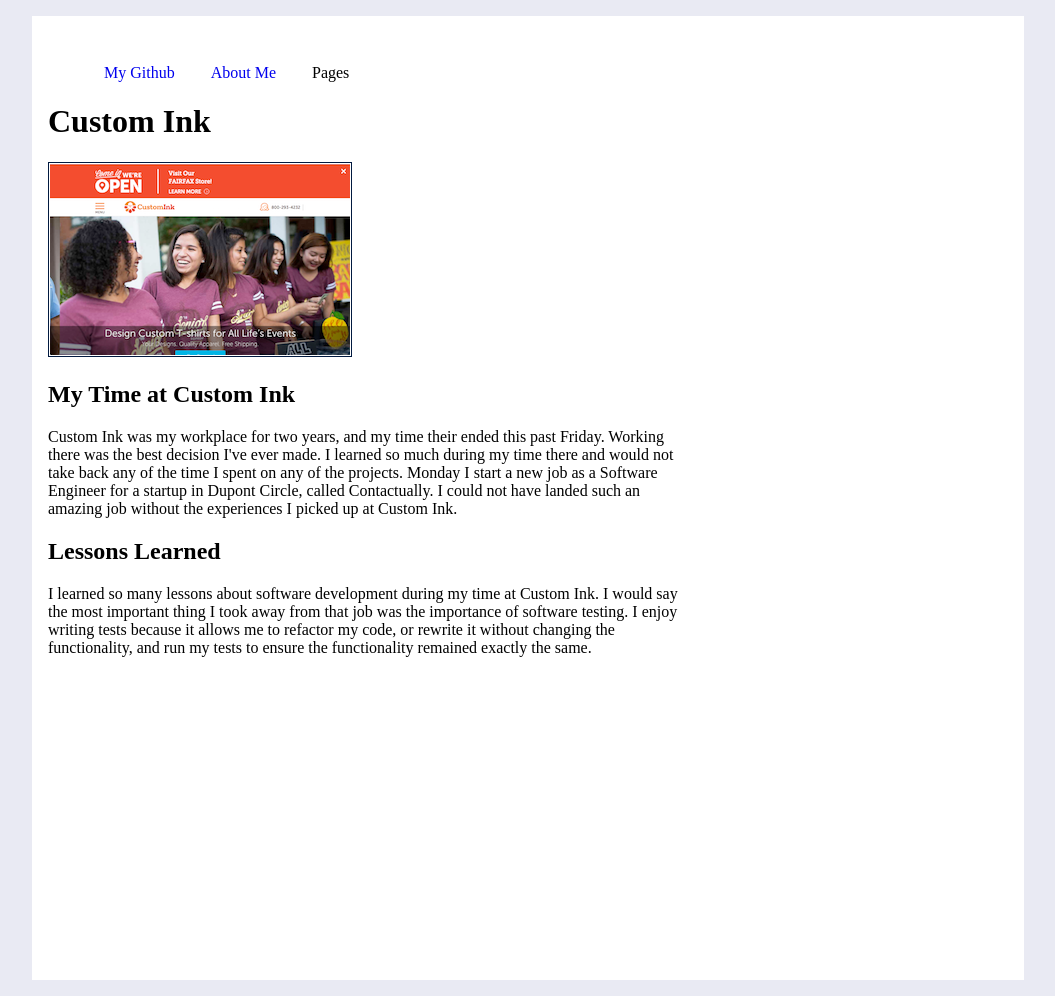
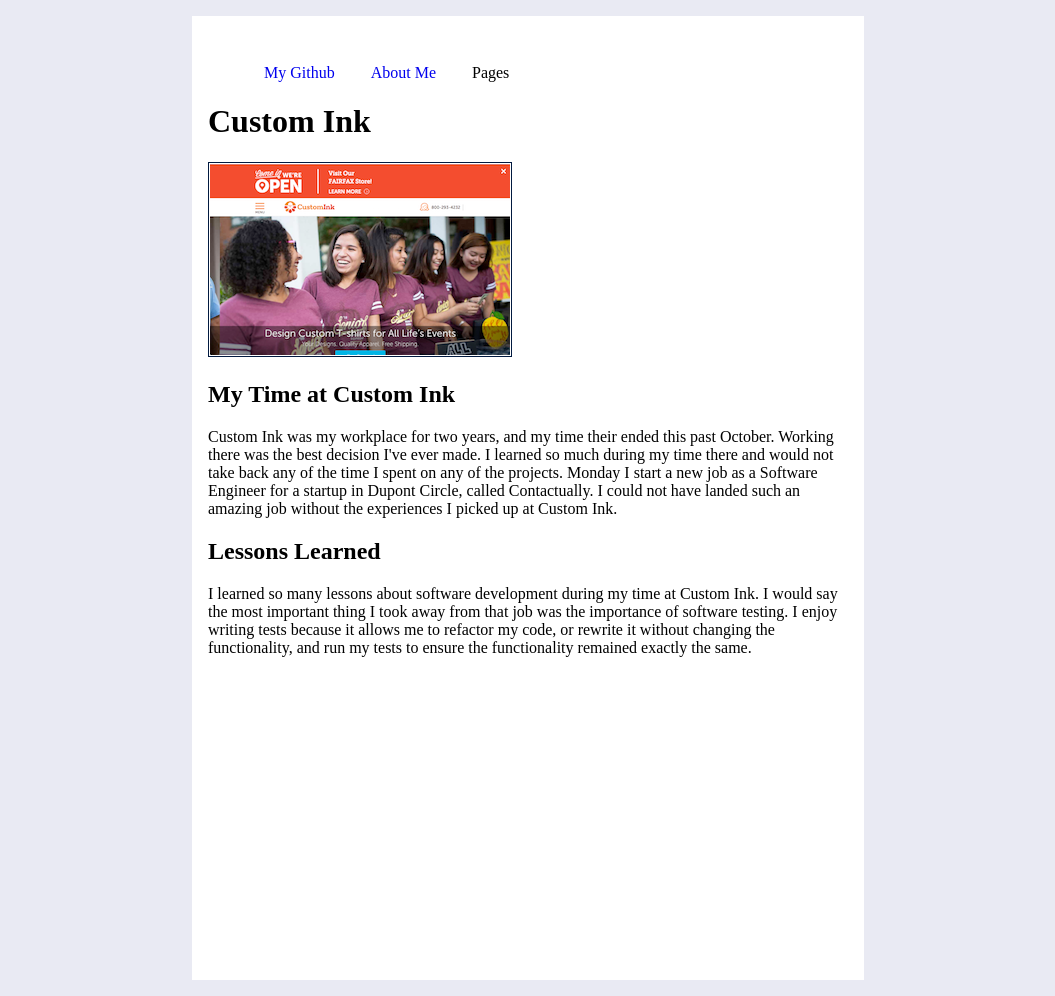
Before and after one commit to Brantron/school, a Jekyll site: the page built from final/customink.html, in a window 1280 px wide. Shown: the whole page, without its empty margins (112-1167 px from the left). Built offline with Jekyll 4.4.1, drawn with Linux system fonts in a browser that asks for light colours.

```diff
--- a/css/style.scss
+++ b/css/style.scss
@@ -8,7 +8,7 @@ body {
 
 main {
   background: #fff;
-  max-width: 60rem;
+  max-width: 40rem;
   padding: 2rem 1rem;
   margin: 0 auto;
   min-height: 100vh;
--- a/final/customink.html
+++ b/final/customink.html
@@ -9,7 +9,7 @@ imageheigth: 191
 ---
 
 {% capture words %}
-<p>Custom Ink was my workplace for two years, and my time their ended this past Friday. Working there was the best decision I've ever made. I learned so much during my time there and would not take back any of the time I spent on any of the projects. Monday I start a new job as a Software Engineer for a startup in Dupont Circle, called Contactually. I could not have landed such an amazing job without the experiences I picked up at Custom Ink.</p>
+<p>Custom Ink was my workplace for two years, and my time their ended this past October. Working there was the best decision I've ever made. I learned so much during my time there and would not take back any of the time I spent on any of the projects. Monday I start a new job as a Software Engineer for a startup in Dupont Circle, called Contactually. I could not have landed such an amazing job without the experiences I picked up at Custom Ink.</p>
 {% endcapture %}
 
 {% include pageintro.html header="My Time at Custom Ink" words=words %}
```
Also changed, not shown: final/about.md (deleted, +0 -10 lines), final/index.html (+1 -6 lines), 5 other files.
